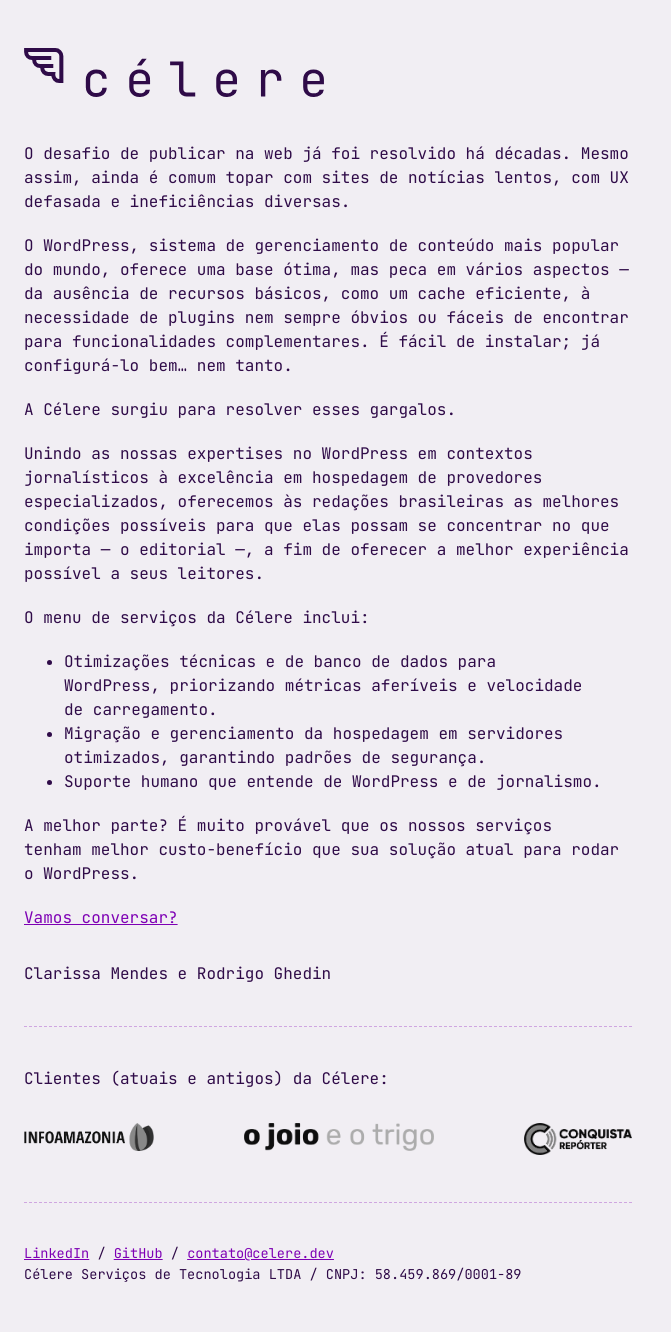
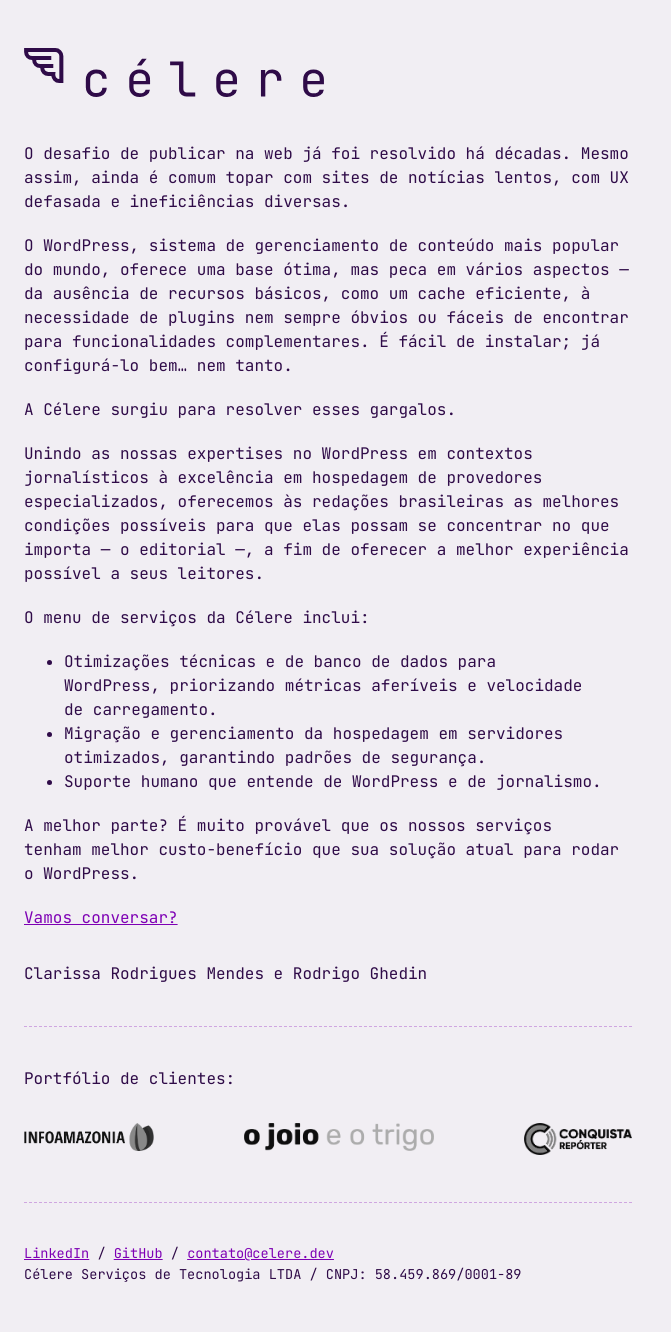
Before and after one commit to celere-dev/site, a Jekyll site: the page built from index.md, in a window 1280 px wide. Shown: the whole page, without its empty margins (0-671 px from the left). Built offline with Jekyll 4.4.1, drawn with Linux system fonts in a browser that asks for light colours.

Commit message:
Volta o nome completo da Clarissa e altera chamada para lista de clientes

```diff
--- a/index.md
+++ b/index.md
@@ -22,10 +22,10 @@ A melhor parte? É muito provável que os nossos serviços tenham melhor custo-b
 [Vamos conversar?](https://calendly.com/celere-dev/conversa)
 
 <p id="authors">
-    Clarissa Mendes e Rodrigo Ghedin
+  Clarissa Rodrigues Mendes e Rodrigo Ghedin
 </p>
 
-Clientes (atuais e antigos) da Célere:
+Portfólio de clientes:
 
 <ul class="lista-clientes">
     <li><a href="https://infoamazonia.org"><img src="{{ site.url }}/assets/images/cliente-infoamazonia.png" alt="InfoAmazonia" height="28" /></a></li>
```
